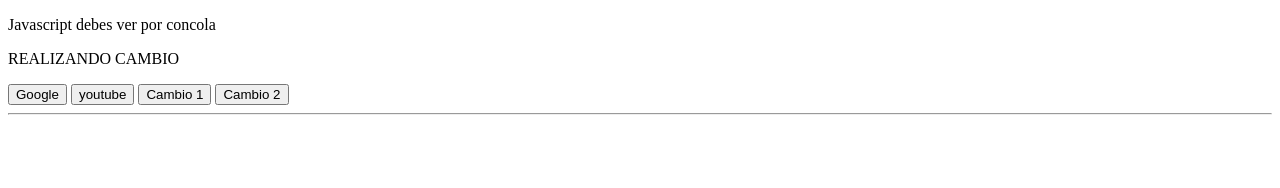
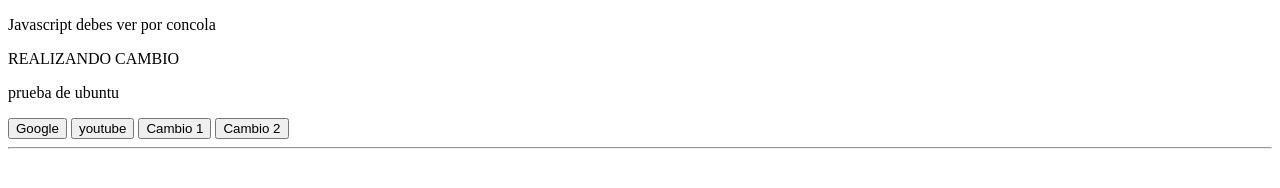
Before and after one commit to GAC19/curso, a plain HTML site: page index.html in a window 1280 px wide. Drawn offline with Linux system fonts and the light colour scheme.

Commit message:
prueba de ubuntu

```diff
--- a/index.html
+++ b/index.html
@@ -1,5 +1,6 @@
 <!DOCTYPE html>
 <html lang="en">
+
 <head>
     <meta charset="UTF-8">
     <meta http-equiv="X-UA-Compatible" content="IE=edge">
@@ -7,16 +8,18 @@
 
     <title>Document</title>
 </head>
+
 <body>
     <p>Javascript debes ver por concola</p>
 
     <p>REALIZANDO CAMBIO</p>
+    <p>prueba de ubuntu</p>
 
     <button id="google">Google</button>
     <button id="youtube">youtube</button>
     <button id="cambio">Cambio 1</button>
     <button id="cambio2">Cambio 2</button>
- <hr>
+    <hr>
 
 
 
@@ -35,4 +38,5 @@
     <script src="./evento.js"></script>
 
 </body>
+
 </html>
```
